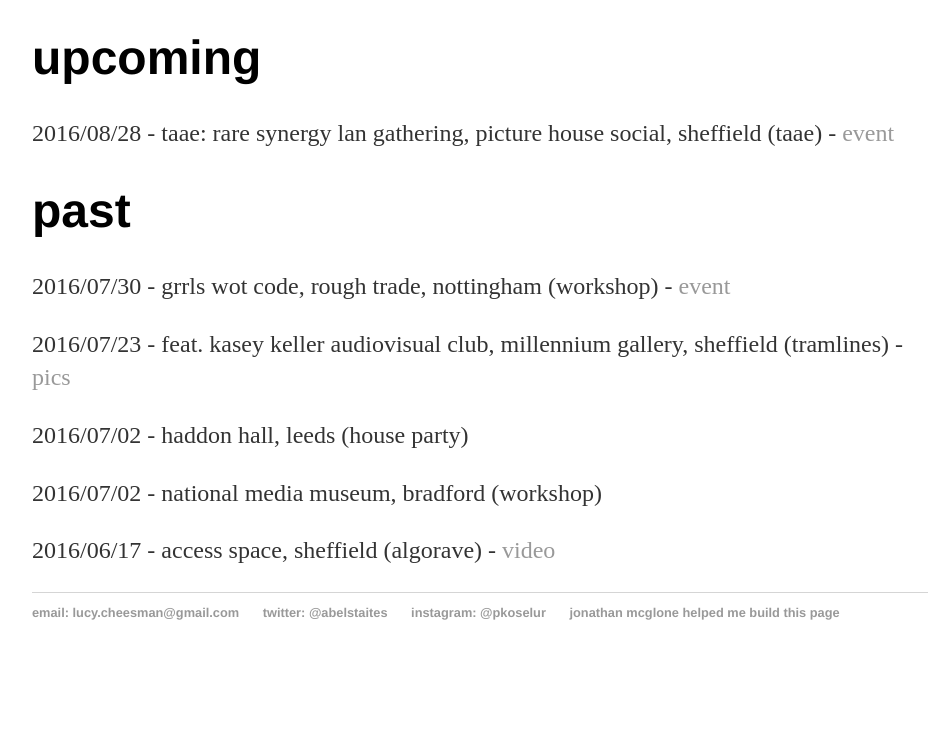
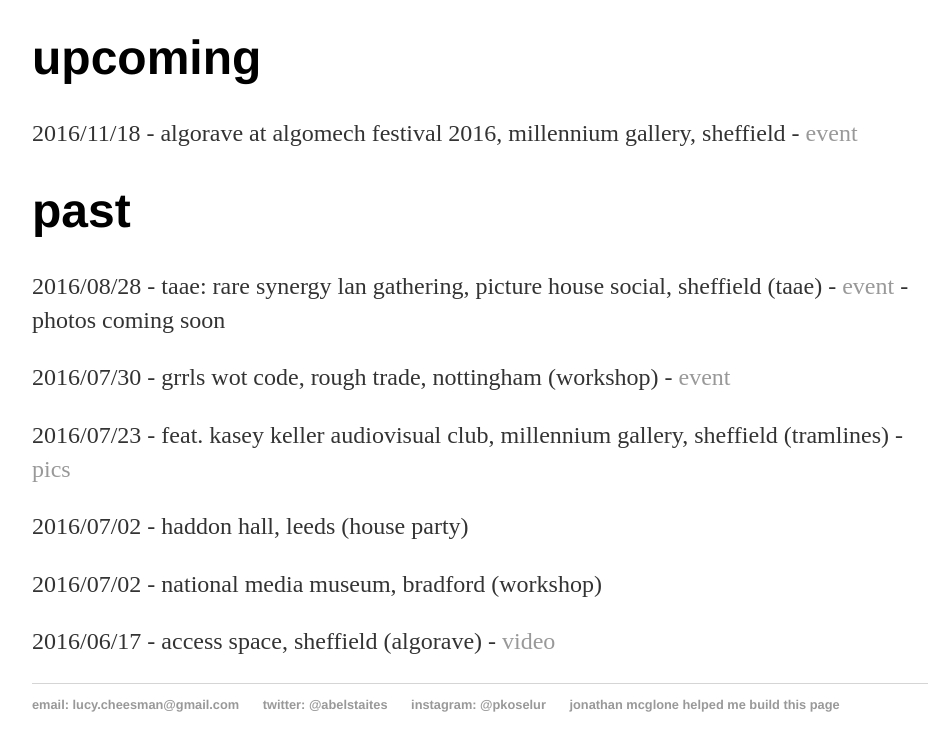
Before and after one commit to heavy-lifting/heavy-lifting.github.io, a Jekyll site: the page built from index.html, in a window 1280 px wide. Shown: the part 960-1712 px from the top of the page, without its empty margins (160-1099 px from the left). Built offline with Jekyll 4.4.1, drawn with Linux system fonts in a browser that asks for light colours; before the commit the page ends 1620 px from its top, so only the background shows below that.

Commit message:
Update index.html

```diff
--- a/index.html
+++ b/index.html
@@ -17,11 +17,12 @@
 
 <div class="upcoming"> <!-- DON'T FORGET TO UPDATE THE 'SHOWS' PAGE TOO-->
 	<h1>upcoming</h1>
-	<p>2016/08/28 - taae: rare synergy lan gathering, picture house social, sheffield (taae) - <a href="https://www.facebook.com/events/854462511325080/">event</a></p>
+	<p>2016/11/18 - algorave at algomech festival 2016, millennium gallery, sheffield - <a href="https://www.facebook.com/events/296099617423371/">event</a></p>
 </div><!-- /.blurb -->
 
 <div class="past"> <!-- DON'T FORGET TO UPDATE THE 'SHOWS' PAGE TOO-->
 	<h1>past</h1>
+	<p>2016/08/28 - taae: rare synergy lan gathering, picture house social, sheffield (taae) - <a href="https://www.facebook.com/events/854462511325080/">event</a> - photos coming soon</p>
 	<p>2016/07/30 - grrls wot code, rough trade, nottingham (workshop) - <a href="https://www.facebook.com/events/1869507103276770/">event</a></p>
 	<p>2016/07/23 - feat. kasey keller audiovisual club, millennium gallery, sheffield (tramlines)  - <a href="https://heavy-lifting.github.io/blog/2016/07/23/millennium-gallery-pics">pics</a></p>
 	<p>2016/07/02 - haddon hall, leeds (house party)</p>
```
